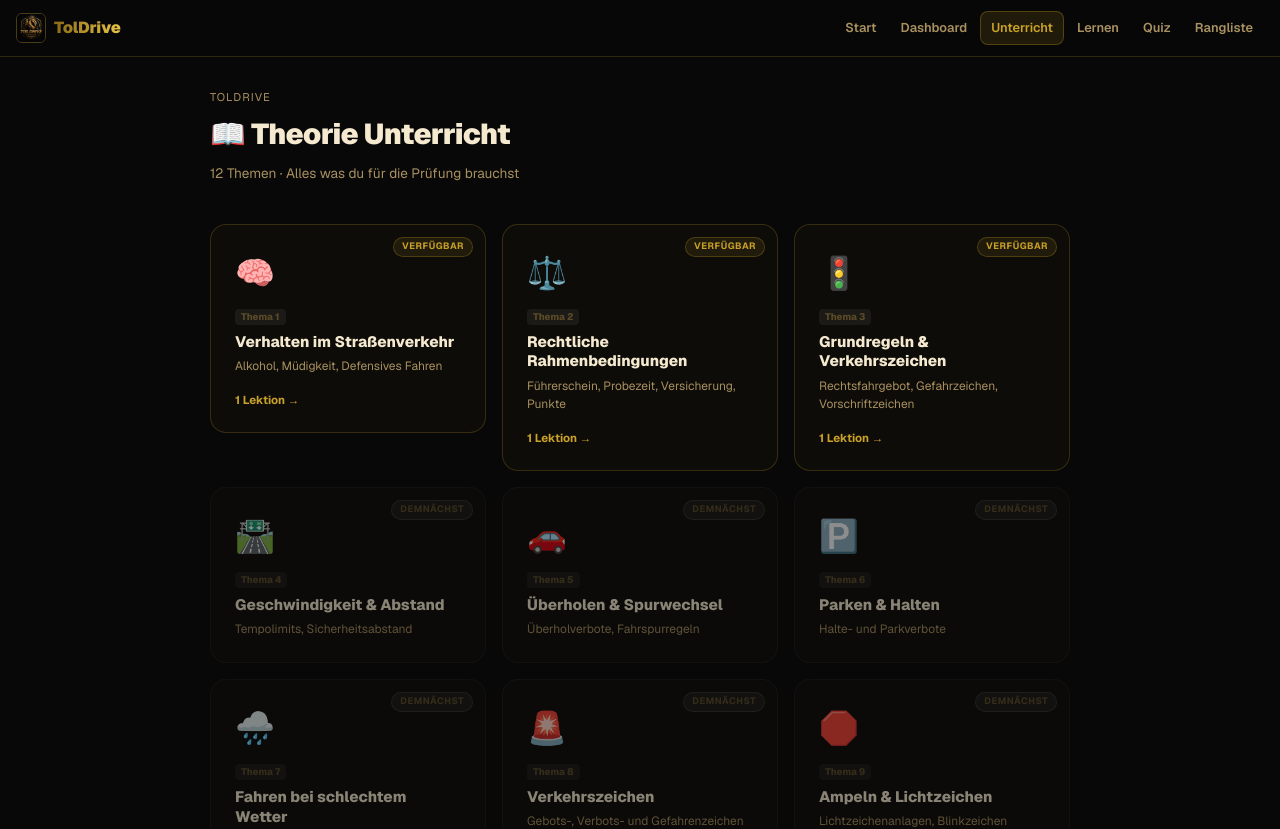
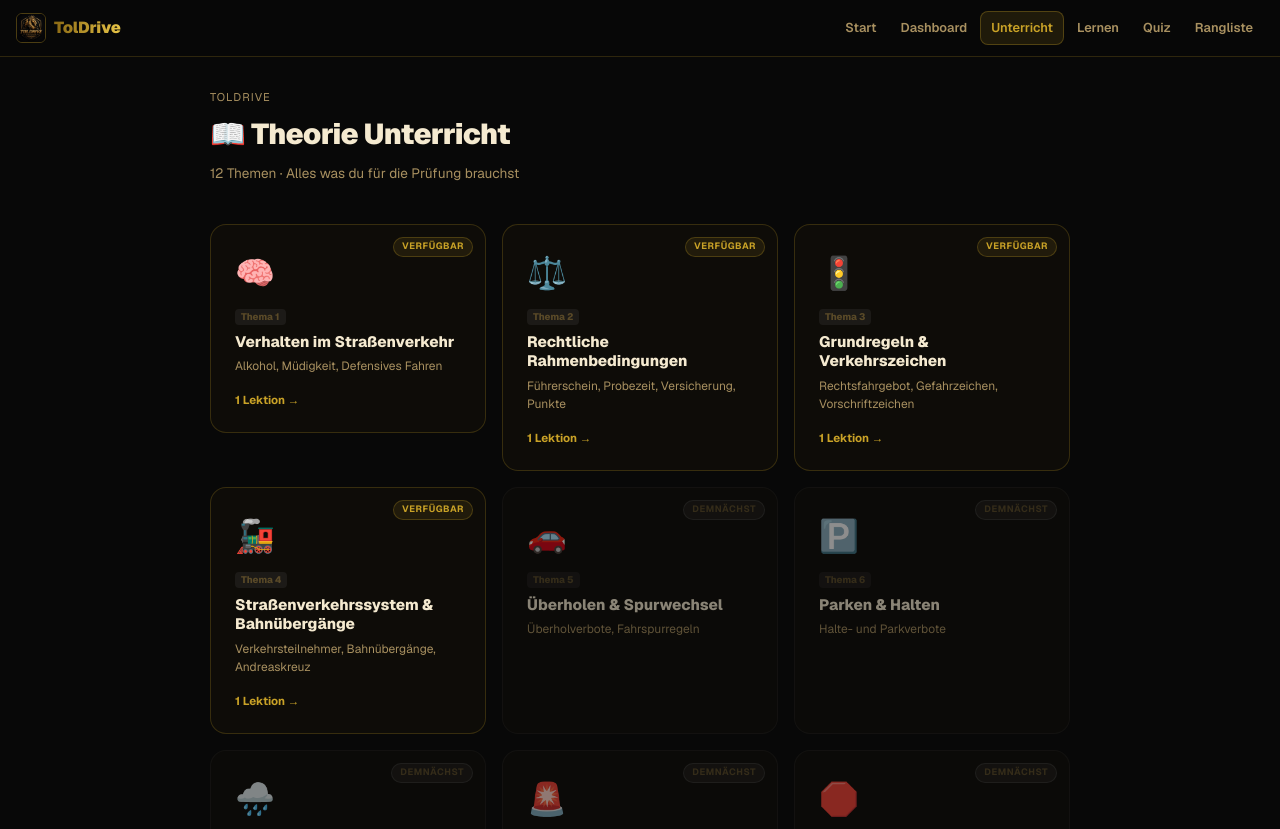
Before and after one commit to yamero37/fahrschule-theorie, a Next.js app: page /unterricht in a window 1280 px wide. Shown: the top 829 px of the page. Built offline with nearby package versions, Linux system fonts and the light colour scheme; no server answers.

Commit message:
feat: Thema 4 Strassenverkehrssystem und Bahnuebergaenge hinzugefuegt

```diff
--- a/data/lektionen.ts
+++ b/data/lektionen.ts
@@ -318,7 +318,119 @@ export const TOPICS: Topic[] = [
       },
     ],
   },
-  { id: 4,  icon: '🛣️', title: 'Geschwindigkeit & Abstand',   subtitle: 'Tempolimits, Sicherheitsabstand',       available: false, lessons: [] },
+  {
+    id: 4,
+    icon: '🚂',
+    title: 'Straßenverkehrssystem & Bahnübergänge',
+    subtitle: 'Verkehrsteilnehmer, Bahnübergänge, Andreaskreuz',
+    available: true,
+    lessons: [
+      {
+        id: 1,
+        title: 'Lektion 4 – Straßenverkehrssystem & Bahnübergänge (Kurzfassung)',
+        blocks: [
+          { type: 'highlight', text: 'In dieser Lektion geht es darum, wie verschiedene Verkehrsteilnehmer zusammenarbeiten und wie man sich besonders an Bahnübergängen richtig verhält.' },
+
+          { type: 'heading', text: 'Unterschiedliche Verkehrsteilnehmer' },
+          { type: 'list', items: [
+            'Im Straßenverkehr gibt es:',
+            '→ Autos',
+            '→ Motorräder',
+            '→ Fahrräder',
+            '→ Fußgänger',
+            '→ Busse',
+            '→ LKWs',
+          ]},
+          { type: 'note', text: '⚠️ Jeder verhält sich unterschiedlich und hat andere Risiken.' },
+
+          { type: 'heading', text: 'Besondere Vorsicht' },
+          { type: 'list', items: [
+            'Besonders gefährdet sind:',
+            '→ Kinder',
+            '→ ältere Menschen',
+            '→ Menschen mit Behinderung',
+            '→ Fahrradfahrer',
+          ]},
+          { type: 'highlight', text: '⚠️ Du musst jederzeit mit Fehlern anderer rechnen.' },
+
+          { type: 'heading', text: 'Öffentliche Verkehrsmittel' },
+          { type: 'list', items: [
+            'Bei Bussen und Straßenbahnen:',
+            '→ vorsichtig vorbeifahren',
+            '→ auf aussteigende Personen achten',
+            '→ ggf. Schrittgeschwindigkeit',
+          ]},
+
+          { type: 'divider' },
+          { type: 'heading', text: '🚂 Bahnübergänge' },
+
+          { type: 'heading', text: 'Verhalten am Bahnübergang' },
+          { type: 'list', items: [
+            'Du musst:',
+            '→ Geschwindigkeit verringern',
+            '→ aufmerksam sein',
+            '→ auf Signale achten',
+          ]},
+
+          { type: 'heading', text: 'Wann musst du warten?' },
+          { type: 'list', items: [
+            'Immer warten bei:',
+            '→ rotem Blinklicht',
+            '→ geschlossenen Schranken',
+            '→ sich senkenden Schranken',
+            '→ hörbaren Signalen',
+            '→ Zugverkehr',
+          ]},
+
+          { type: 'heading', text: 'Wichtig zu wissen – Züge' },
+          { type: 'list', items: [
+            'Züge können nicht ausweichen',
+            'Züge haben einen sehr langen Bremsweg',
+            'Züge sind oft schneller als sie wirken',
+          ]},
+
+          { type: 'heading', text: 'Verhalten bei Stau' },
+          { type: 'note', text: '🚫 Nie auf einen Bahnübergang fahren, wenn dahinter kein Platz ist!' },
+
+          { type: 'divider' },
+          { type: 'badge', text: '⚡ Sehr oft abgefragt' },
+
+          { type: 'heading', text: 'Andreaskreuz' },
+          { type: 'highlight', text: '✖️ Das Andreaskreuz bedeutet: Bahnübergang hat Vorrang. Du musst Züge immer durchlassen.' },
+
+          { type: 'heading', text: 'Rotes Blinklicht' },
+          { type: 'question', text: 'Typische Frage: „Wie verhalten Sie sich bei rotem Blinklicht am Bahnübergang?"' },
+          { type: 'answer', items: [
+            'Sofort anhalten',
+            'Vor dem Bahnübergang warten',
+          ]},
+
+          { type: 'heading', text: 'Überholen am Bahnübergang' },
+          { type: 'note', text: '🚫 Verboten: kurz vor Bahnübergängen überholen. Sehr wichtige Prüfungsfrage!' },
+
+          { type: 'heading', text: 'Verhalten bei Schranken' },
+          { type: 'question', text: 'Was gilt schon bei sich schließenden Schranken?' },
+          { type: 'answer', items: [
+            'Anhalten — nicht „noch schnell rüberfahren"',
+          ]},
+
+          { type: 'heading', text: 'Halteverbot' },
+          { type: 'note', text: '🚫 Vor Bahnübergängen gilt oft: absolutes Halteverbot.' },
+
+          { type: 'divider' },
+          { type: 'heading', text: '📌 Merksätze für die Prüfung' },
+          { type: 'list', items: [
+            'Züge haben immer Vorrang',
+            'Bei Rotlicht oder Schranken immer warten',
+            'Niemals auf Bahnübergängen stehen bleiben',
+            'Vor Bahnübergängen nicht überholen',
+            'Vorsicht bei Kindern und Fußgängern',
+          ]},
+          { type: 'note', text: '💡 Prüfungs-Tipp: Bei Bahnübergängen ist die sicherste Antwort fast immer richtig — lieber warten als Risiko eingehen.' },
+        ],
+      },
+    ],
+  },
   { id: 5,  icon: '🚗', title: 'Überholen & Spurwechsel',     subtitle: 'Überholverbote, Fahrspurregeln',        available: false, lessons: [] },
   { id: 6,  icon: '🅿️', title: 'Parken & Halten',             subtitle: 'Halte- und Parkverbote',               available: false, lessons: [] },
   { id: 7,  icon: '🌧️', title: 'Fahren bei schlechtem Wetter',subtitle: 'Regen, Schnee, Nebel, Eis',             available: false, lessons: [] },
```
